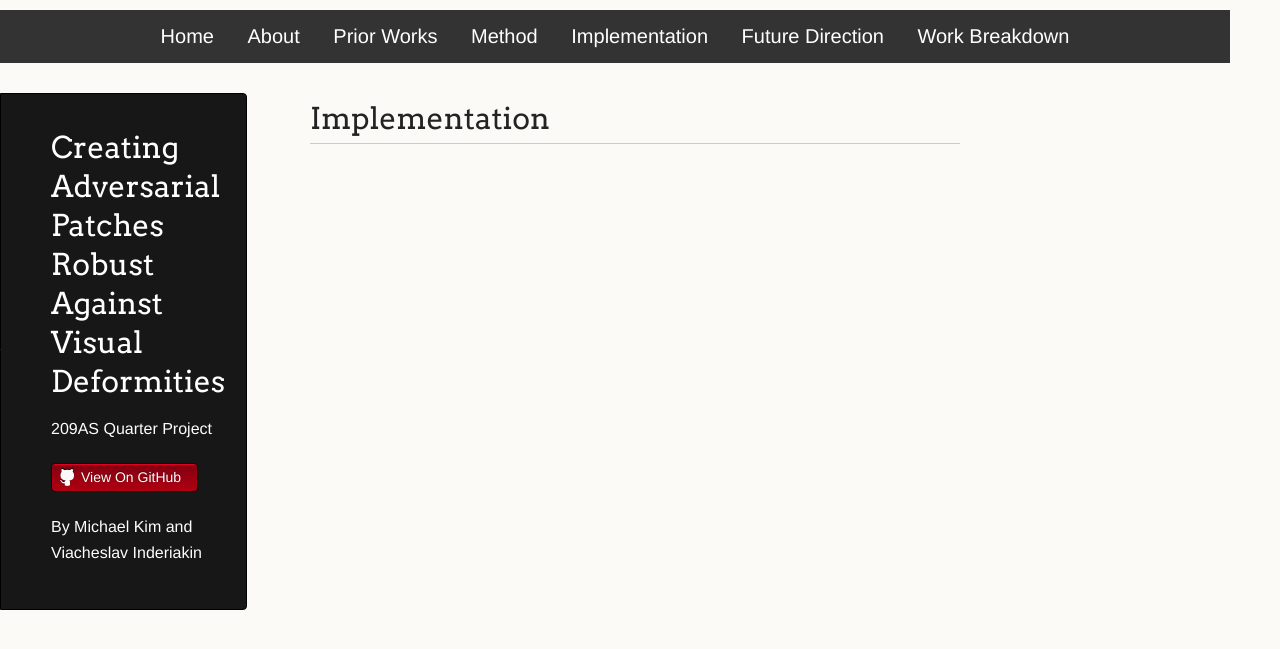
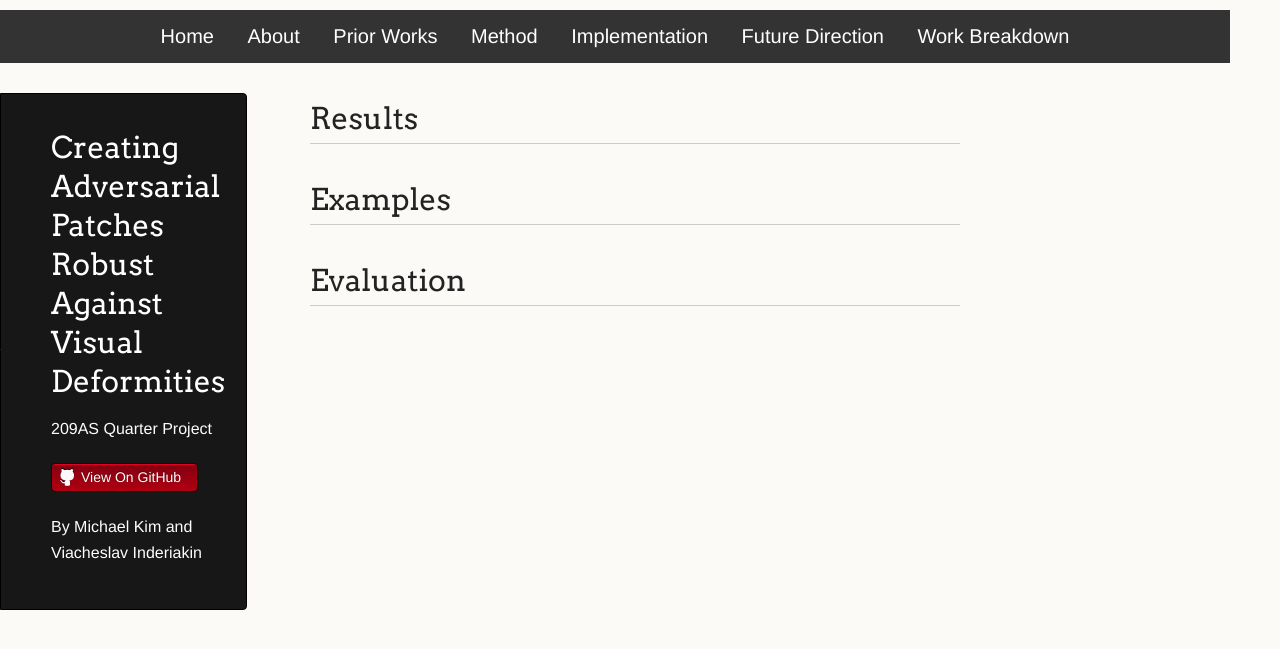
Before and after one commit to SlavaInder/209AS_Adversarial_Patch, a Jekyll site: the page built from docs/implementation.md, in a window 1280 px wide. Shown: the top 649 px of the page. Built offline with Jekyll 4.4.1, drawn with Linux system fonts in a browser that asks for light colours; our own code applies the rules of GitHub Pages for plain Markdown files.

Commit message:
Update implementation.md

```diff
--- a/docs/implementation.md
+++ b/docs/implementation.md
@@ -2,4 +2,8 @@
 layout: default
 ---
 
-# Implementation
+# Results
+
+# Examples
+
+# Evaluation
```
